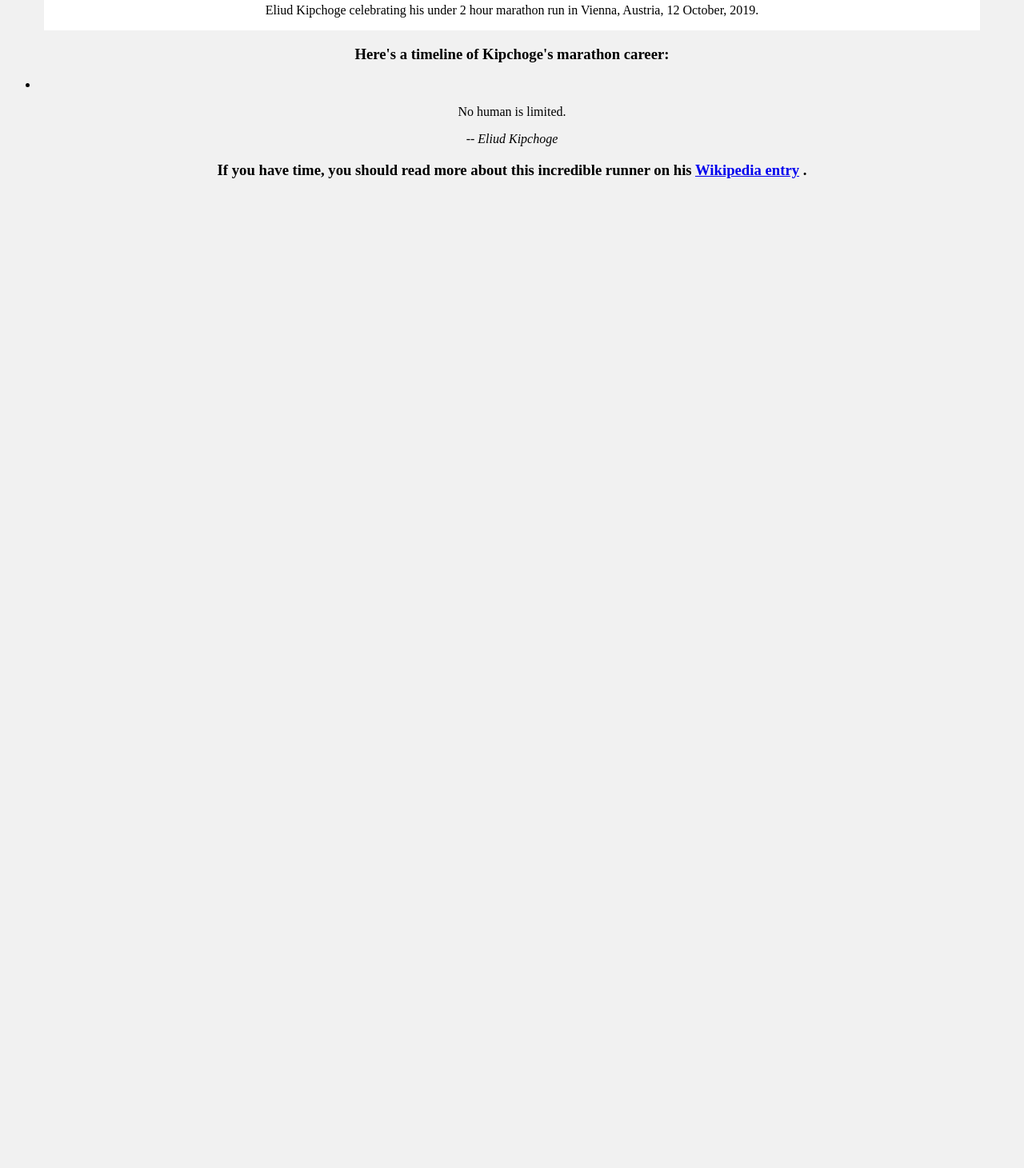
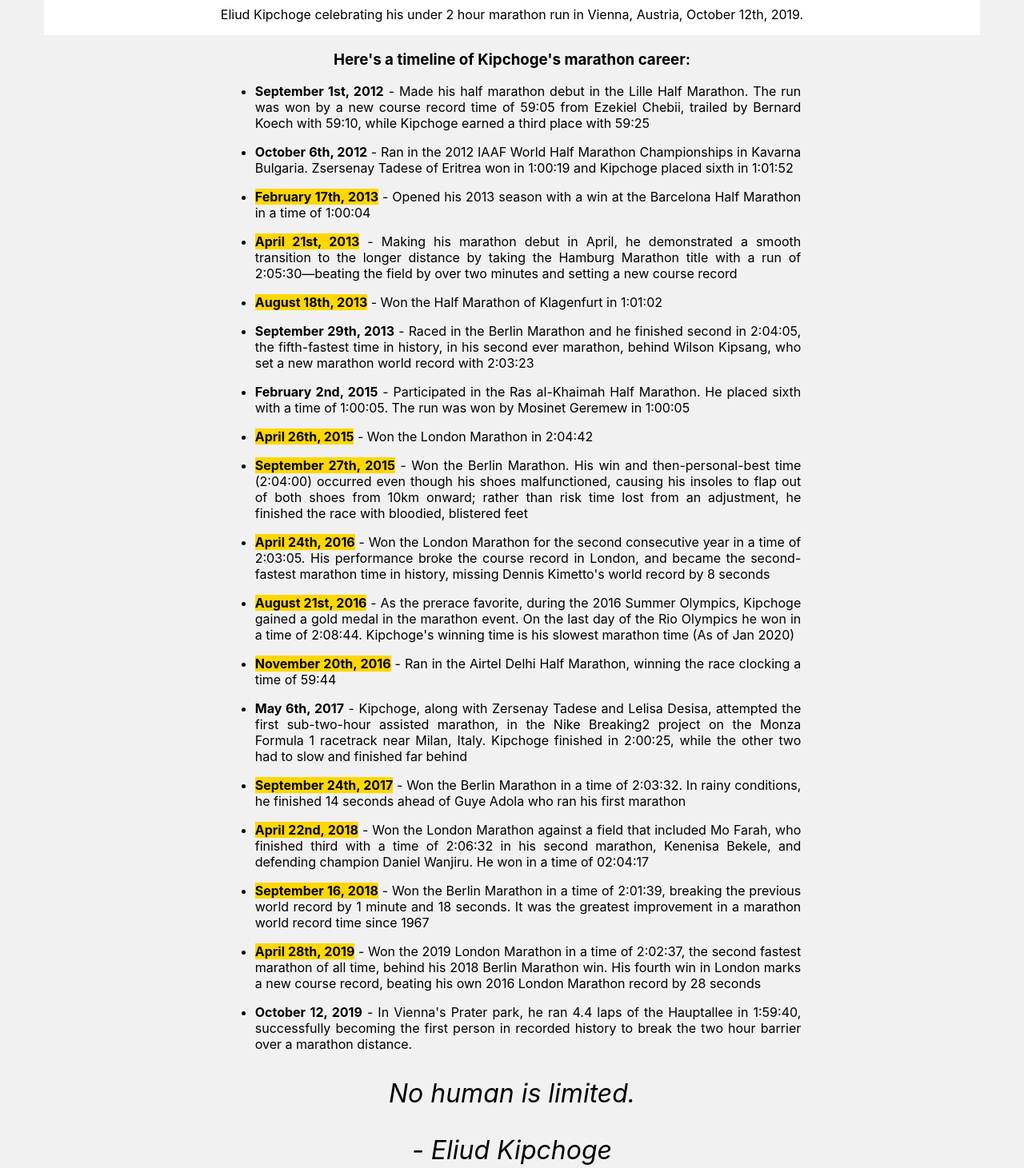
Before and after one commit to AlvinoNguyen/Tribute-Page, a plain HTML site: page index.html in a window 1280 px wide. Shown: the part 736-2197 px from the top of the page at 80% size. Before the commit the page ends 979 px from the top, so only its background shows below. Drawn offline with Linux system fonts and the light colour scheme.

Commit message:
Added timeline information and styling

```diff
--- a/index.html
+++ b/index.html
@@ -14,22 +14,91 @@
         <div id="img-div">
             <img id="image" src="eliud-kipchoge.jpg" alt="Eliud Kipchoge">
             <div id="img-caption">
-                Eliud Kipchoge celebrating his under 2 hour marathon run in Vienna, Austria, 12 October, 2019.
+                Eliud Kipchoge celebrating his under 2 hour marathon run in Vienna, Austria, October 12th, 2019.
             </div>
         </div>
         <section id="tribute-info">
             <h3 id="headline">Here's a timeline of Kipchoge's marathon career:</h3>
             <ul>
-                <li></li>
+                <li>
+                    <strong>September 1st, 2012</strong>
+                    - Made his half marathon debut in the Lille Half Marathon. The run was won by a new course record time of 59:05 from Ezekiel Chebii, trailed by Bernard Koech with 59:10, while Kipchoge earned a third place with 59:25</li>
+                <li>
+                    <strong>October 6th, 2012</strong>
+                    - Ran in the 2012 IAAF World Half Marathon Championships in Kavarna Bulgaria. Zsersenay Tadese of Eritrea won in 1:00:19 and Kipchoge placed sixth in 1:01:52
+                </li>
+                <li>
+                    <strong class="gold">February 17th, 2013</strong>
+                    - Opened his 2013 season with a win at the Barcelona Half Marathon in a time of 1:00:04
+                </li>
+                <li>
+                    <strong class="gold">April 21st, 2013</strong>
+                    - Making his marathon debut in April, he demonstrated a smooth transition to the longer distance by taking the Hamburg Marathon title with a run of 2:05:30—beating the field by over two minutes and setting a new course record
+                </li>
+                <li>
+                    <strong class="gold">August 18th, 2013</strong>
+                    - Won the Half Marathon of Klagenfurt in 1:01:02
+                </li>
+                <li>
+                    <strong>September 29th, 2013</strong>
+                    - Raced in the Berlin Marathon and he finished second in 2:04:05, the fifth-fastest time in history, in his second ever marathon, behind Wilson Kipsang, who set a new marathon world record with 2:03:23
+                </li>
+                <li>
+                    <strong>February 2nd, 2015</strong>
+                    - Participated in the Ras al-Khaimah Half Marathon. He placed sixth with a time of 1:00:05. The run was won by Mosinet Geremew in 1:00:05
+                </li>
+                <li>
+                    <strong class="gold">April 26th, 2015</strong>
+                    - Won the London Marathon in 2:04:42
+                </li>
+                <li>
+                    <strong class="gold">September 27th, 2015</strong>
+                    - Won the Berlin Marathon. His win and then-personal-best time (2:04:00) occurred even though his shoes malfunctioned, causing his insoles to flap out of both shoes from 10km onward; rather than risk time lost from an adjustment, he finished the race with bloodied, blistered feet
+                </li>
+                <li>
+                    <strong class="gold">April 24th, 2016</strong>
+                    - Won the London Marathon for the second consecutive year in a time of 2:03:05. His performance broke the course record in London, and became the second-fastest marathon time in history, missing Dennis Kimetto's world record by 8 seconds
+                </li>
+                <li>
+                    <strong class="gold">August 21st, 2016</strong>
+                    - As the prerace favorite, during the 2016 Summer Olympics, Kipchoge gained a gold medal in the marathon event. On the last day of the Rio Olympics he won in a time of 2:08:44. Kipchoge's winning time is his slowest marathon time (As of Jan 2020)
+                </li>
+                <li>
+                    <strong class="gold">November 20th, 2016</strong>
+                    - Ran in the Airtel Delhi Half Marathon, winning the race clocking a time of 59:44
+                </li>
+                <li>
+                    <strong>May 6th, 2017</strong>
+                    - Kipchoge, along with Zersenay Tadese and Lelisa Desisa, attempted the first sub-two-hour assisted marathon, in the Nike Breaking2 project on the Monza Formula 1 racetrack near Milan, Italy. Kipchoge finished in 2:00:25, while the other two had to slow and finished far behind
+                </li>
+                <li>
+                    <strong class="gold">September 24th, 2017</strong>
+                    - Won the Berlin Marathon in a time of 2:03:32. In rainy conditions, he finished 14 seconds ahead of Guye Adola who ran his first marathon
+                </li>
+                <li>
+                    <strong class="gold">April 22nd, 2018</strong>
+                    - Won the London Marathon against a field that included Mo Farah, who finished third with a time of 2:06:32 in his second marathon, Kenenisa Bekele, and defending champion Daniel Wanjiru. He won in a time of 02:04:17
+                </li>
+                <li>
+                    <strong class="gold">September 16, 2018</strong>
+                    - Won the Berlin Marathon in a time of 2:01:39, breaking the previous world record by 1 minute and 18 seconds. It was the greatest improvement in a marathon world record time since 1967
+                </li>
+                <li>
+                    <strong class="gold">April 28th, 2019</strong>
+                    - Won the 2019 London Marathon in a time of 2:02:37, the second fastest marathon of all time, behind his 2018 Berlin Marathon win. His fourth win in London marks a new course record, beating his own 2016 London Marathon record by 28 seconds
+                </li>
+                <li>
+                    <strong>October 12, 2019</strong>
+                    - In Vienna's Prater park, he ran 4.4 laps of the Hauptallee in 1:59:40, successfully becoming the first person in recorded history to break the two hour barrier over a marathon distance.
+                </li>
             </ul>
             <blockquote cite="https://www.quotes.net/quote/72064">
                 <p>No human is limited.</p>
-                <cite>-- Eliud Kipchoge</cite>
+                <cite>- Eliud Kipchoge</cite>
             </blockquote>
             <h3>
                 If you have time, you should read more about this incredible runner on his
-                <a id="tribute-link" href="https://en.wikipedia.org/wiki/Eliud_Kipchoge" target="_blank">Wikipedia entry</a>
-                .
+                <a id="tribute-link" href="https://en.wikipedia.org/wiki/Eliud_Kipchoge" target="_blank">Wikipedia entry</a>.
             </h3>
         </section>
     </main>
--- a/styles.css
+++ b/styles.css
@@ -1,5 +1,6 @@
 body {
     background: #f1f1f1;
+    font-family: -apple-system, BlinkMacSystemFont, 'Segoe UI', Roboto, Oxygen, Ubuntu, Cantarell, 'Open Sans', 'Helvetica Neue', sans-serif;
     text-align: center;
 }
 
@@ -15,3 +16,33 @@ body {
         margin: 1rem auto;
         max-width: 100%;
     }
+
+section {
+    margin: auto;
+    width: 90%;
+}
+
+ul {
+    margin: auto;
+    width: 80%;
+}
+
+    li {
+        margin-top: 1rem;
+        text-align: justify;
+    }
+
+    .gold {
+        background-color: #FFD700
+    }
+
+blockquote {
+    font-size: 2rem;
+    font-style: italic;
+}
+
+@media (min-width: 750px) {
+    ul {
+        width: 60%;
+    }
+}
```
